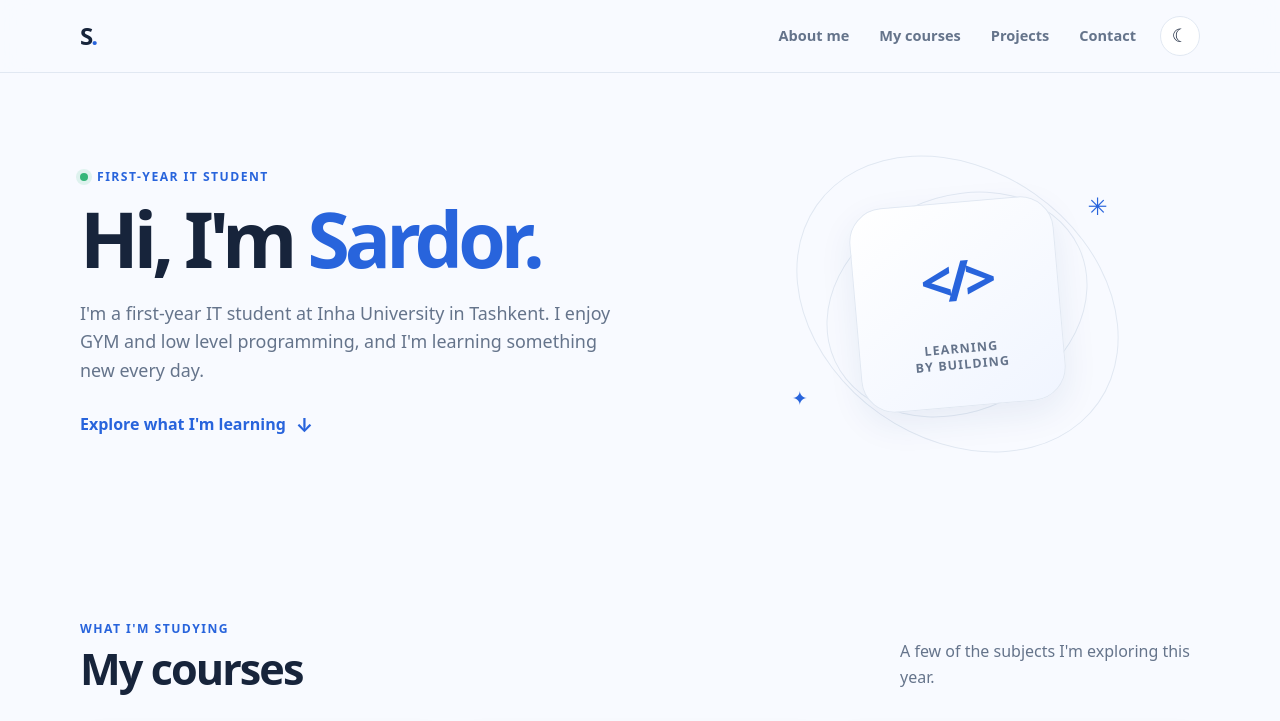
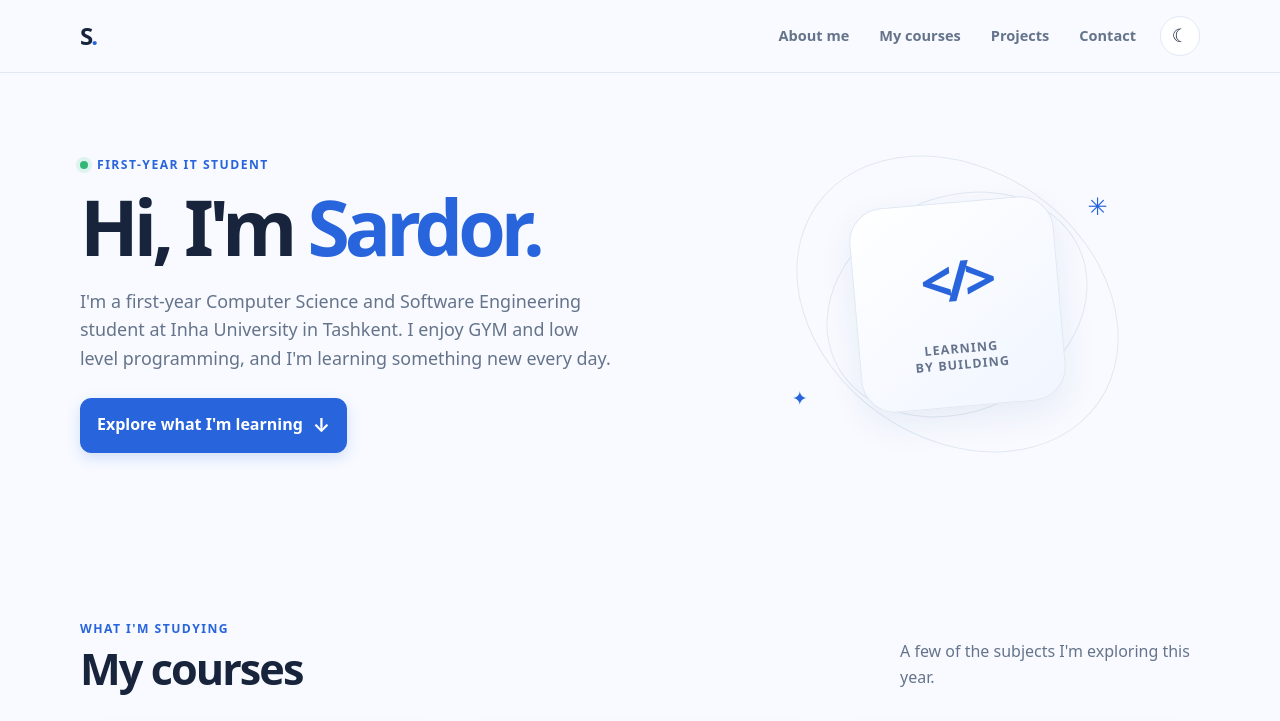
Before and after one commit to sardor86/sardor86.github.io, a plain HTML site: page index.html in a window 1280 px wide. Shown: the top 721 px of the page. Drawn offline with Linux system fonts and the light colour scheme.

Commit message:
last changes

```diff
--- a/index.html
+++ b/index.html
@@ -34,7 +34,7 @@
       <div class="hero-copy">
         <p class="eyebrow"><span class="status-dot"></span> First-year IT student</p>
         <h1 id="about-title">Hi, I'm <span>Sardor.</span></h1>
-        <p class="intro">I'm a first-year IT student at Inha University in Tashkent. I enjoy GYM and low level programming, and I'm learning something new every day.</p>
+        <p class="intro">I'm a first-year Computer Science and Software Engineering student at Inha University in Tashkent. I enjoy GYM and low level programming, and I'm learning something new every day.</p>
         <a class="text-link" href="#courses">Explore what I'm learning <span aria-hidden="true">↓</span></a>
       </div>
       <div class="hero-art" aria-hidden="true">
--- a/styles.css
+++ b/styles.css
@@ -33,9 +33,10 @@ h1, h2, h3, p { margin-top: 0; }
 h1 { margin-bottom: 20px; font-size: clamp(3rem, 6vw, 5.2rem); line-height: 1.04; letter-spacing: -.065em; }
 h1 span { color: var(--blue); }
 .intro { max-width: 540px; margin-bottom: 25px; color: var(--muted); font-size: 1.12rem; }
-.text-link { display: inline-flex; align-items: center; gap: 10px; color: var(--blue); font-weight: 700; text-decoration: none; }
+.text-link { display: inline-flex; align-items: center; gap: 10px; padding: 11px 16px; border: 1px solid var(--blue); border-radius: 11px; background: var(--blue); color: #fff; font-weight: 700; text-decoration: none; box-shadow: 0 5px 14px rgba(40, 100, 220, .18); transition: background .2s, border-color .2s, transform .2s, box-shadow .2s; }
+.text-link:hover { transform: translateY(-2px); border-color: var(--blue-dark); background: var(--blue-dark); box-shadow: 0 8px 18px rgba(40, 100, 220, .24); }
 .text-link span { font-size: 1.2rem; transition: transform .2s; }
-.text-link:hover span { transform: translateY(3px); }
+.text-link:hover span { transform: translateY(2px); }
 .hero-art { position: relative; display: grid; place-items: center; min-height: 310px; }
 .art-orbit { position: absolute; border: 1px solid var(--line); border-radius: 50%; transform: rotate(-25deg); }
 .orbit-one { width: 270px; height: 215px; }.orbit-two { width: 345px; height: 270px; transform: rotate(35deg); }
```
